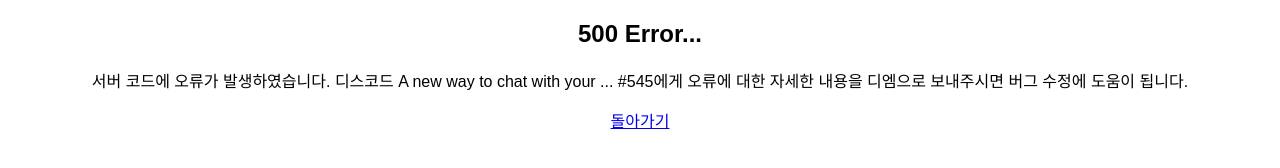
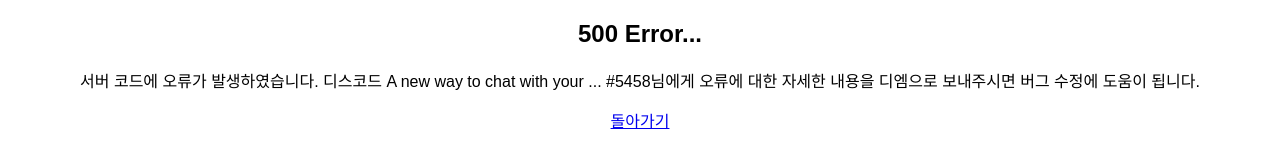
Before and after one commit to mswgen/discord-login, a website: page 500.html in a window 1280 px wide. Drawn offline with Linux system fonts and the light colour scheme.

Commit message:
500 오류 메세지 수정

```diff
--- a/500.html
+++ b/500.html
@@ -13,7 +13,7 @@
         <div id='error_500'>
             <h2>500 Error...</h2>
             <p>서버 코드에 오류가 발생하였습니다. 디스코드 A new way to chat with your ...
-                #545에게 오류에 대한 자세한 내용을 디엠으로 보내주시면 버그 수정에 도움이 됩니다. </p>
+                #5458님에게 오류에 대한 자세한 내용을 디엠으로 보내주시면 버그 수정에 도움이 됩니다. </p>
             <a href="/">돌아가기</a>
         </div>
     </body>
```
